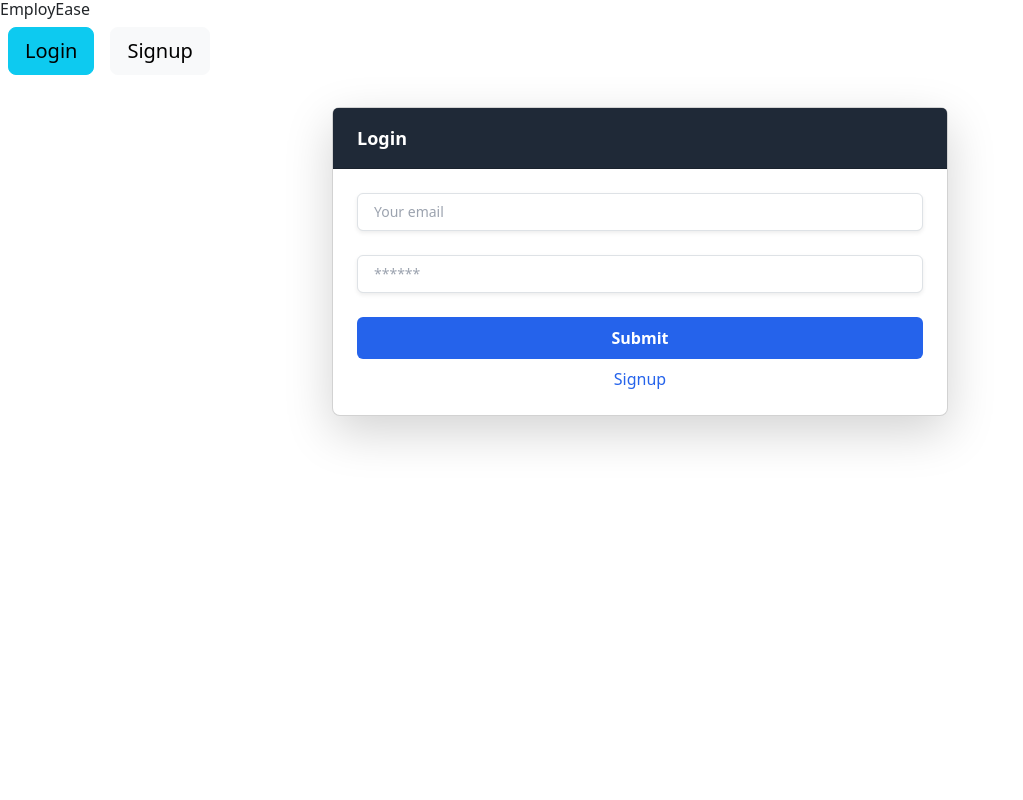
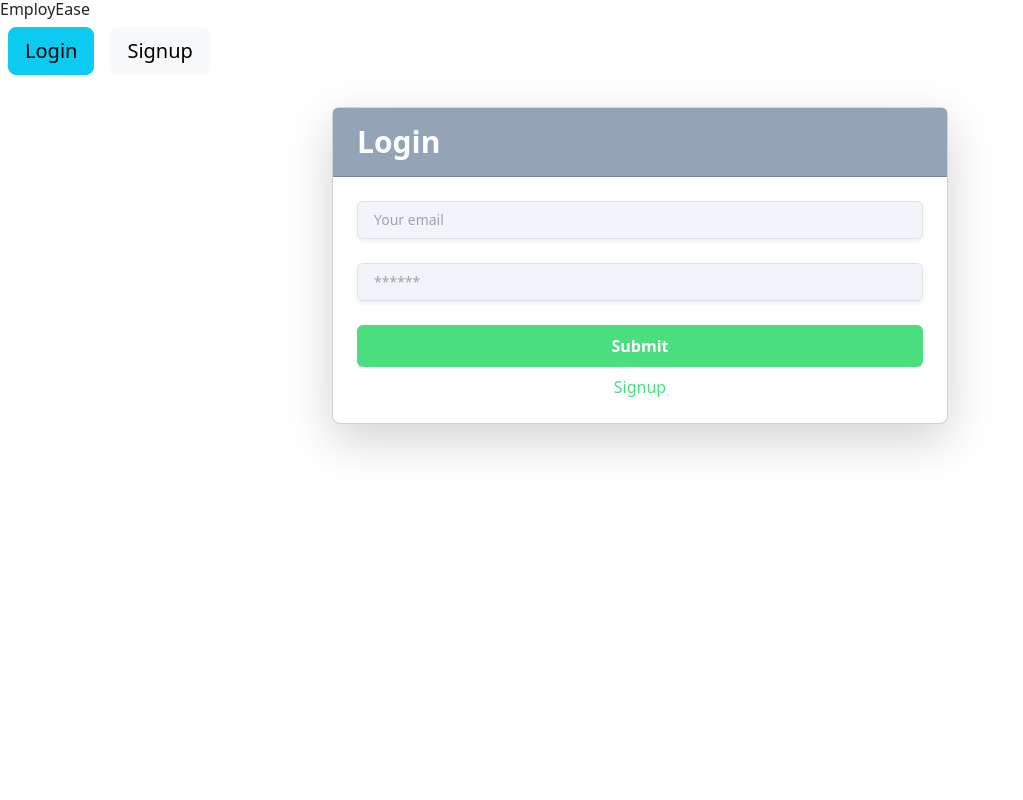
Before and after one commit to jhuber1155/EmployEase, a React (Vite) app in the folder client/: page /login in a window 1280 px wide. Shown: the top 800 px of the page, without its empty margins (0-1023 px from the left). Built offline with nearby package versions, Linux system fonts and the light colour scheme.

Commit message:
new styling for login page

```diff
--- a/client/src/pages/Login.jsx
+++ b/client/src/pages/Login.jsx
@@ -38,7 +38,7 @@ const Login = (props) => {
     <div className="flex justify-center">
         <div className="w-full md:w-2/3 lg:w-1/2">
             <div className="card bg-white shadow-lg rounded-lg">
-                <h4 className="card-header bg-gray-800 text-white text-lg font-semibold py-3 px-4 rounded-t-lg">Login</h4>
+                <h4 className="card-header bg-slate-400 text-white text-3xl font-semibold py-3 px-4 rounded-t-lg">Login</h4>
                 <div className="card-body p-4">
                     {data ? (
                         <p>
@@ -49,7 +49,7 @@ const Login = (props) => {
                         <form onSubmit={handleFormSubmit}>
                             <div className="mb-4">
                                 <input
-                                    className="form-control appearance-none block w-full px-3 py-2 border border-gray-300 rounded-md shadow-sm placeholder-gray-400 focus:outline-none focus:ring-indigo-500 focus:border-indigo-500 sm:text-sm"
+                                    className="form-control appearance-none block w-full px-3 py-2 border bg-slate-100 border-gray-300 rounded-md shadow-sm placeholder-gray-400 focus:outline-none focus:ring-indigo-500 focus:border-indigo-500 sm:text-sm"
                                     placeholder="Your email"
                                     name="email"
                                     type="email"
@@ -59,7 +59,7 @@ const Login = (props) => {
                             </div>
                             <div className="mb-4">
                                 <input
-                                    className="form-control appearance-none block w-full px-3 py-2 border border-gray-300 rounded-md shadow-sm placeholder-gray-400 focus:outline-none focus:ring-indigo-500 focus:border-indigo-500 sm:text-sm"
+                                    className="form-control appearance-none block w-full px-3 py-2 border bg-slate-100 border-gray-300 rounded-md shadow-sm placeholder-gray-400 focus:outline-none focus:ring-indigo-500 focus:border-indigo-500 sm:text-sm"
                                     placeholder="******"
                                     name="password"
                                     type="password"
@@ -68,13 +68,13 @@ const Login = (props) => {
                                 />
                             </div>
                             <button
-                                className="btn bg-blue-600 hover:bg-blue-700 text-white font-bold py-2 px-4 rounded w-full"
+                                className="btn bg-green-400 hover:bg-green-600 text-white font-bold py-2 px-4 rounded w-full"
                                 type="submit"
                             >
                                 Submit
                             </button>
                             <div className="flex justify-center mt-2">
-                                <Link to="/signup" className="text-center text-blue-600 hover:text-blue-800">Signup</Link>
+                                <Link to="/signup" className="text-center text-green-400 hover:text-green-600">Signup</Link>
                             </div>
                         </form>
                     )}
```
Also changed, not shown: client/src/index.css (line endings or trailing spaces).
